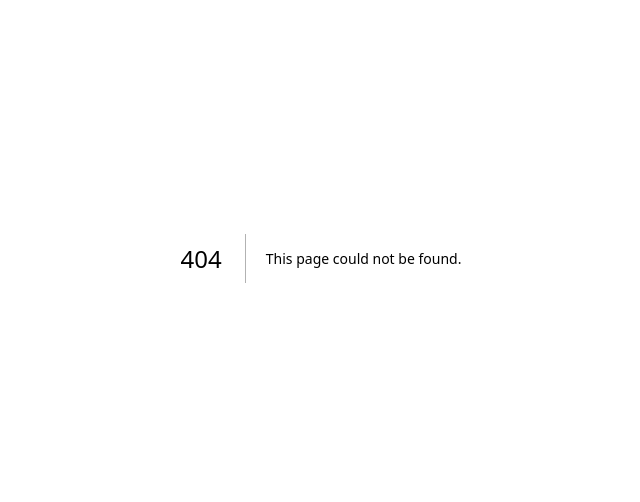
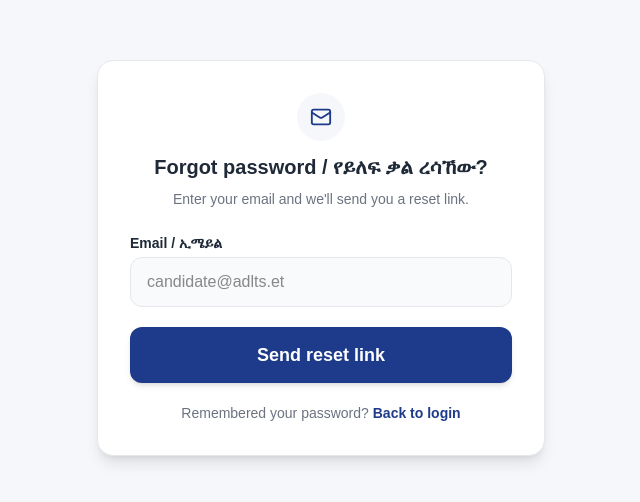
Before and after one commit to ADLTS-Lab/ADLTS-Frontend, a Next.js app: page /forgot-password in a window 1280 px wide. Before the commit this address had no page. Shown: the part 142-644 px from the top of the page, without its empty margins (319-959 px from the left). Built offline with nearby package versions, Linux system fonts and the light colour scheme.

Commit message:
feat(auth): add forgot password page

```diff
--- a/app/candidate/login/page.tsx
+++ b/app/candidate/login/page.tsx
@@ -14,7 +14,6 @@ export default function CandidateLoginPage() {
   const [error, setError] = useState("");
   const [isLoading, setIsLoading] = useState(false);
   const setUser = useAuthStore((s) => s.setUser);
-  const setToken = useAuthStore((s) => s.setToken);
 
   const handleLogin = async (e: React.FormEvent) => {
     e.preventDefault();
@@ -23,9 +22,7 @@ export default function CandidateLoginPage() {
 
     try {
       const res = await login({ email, password });
-      setUser(res.data.user);
-      setToken(res.data.token);
-      localStorage.setItem("auth-token", res.data.token);
+      setUser(res.data.user, res.data.access_token, res.data.entity_type);
       router.push("/candidate/dashboard");
     } catch (err: any) {
       setError(err.message || "Login failed. Check your credentials.");
@@ -94,7 +91,11 @@ export default function CandidateLoginPage() {
                 <label className="text-sm font-semibold text-[#1F2937]">
                   Password (የይለፍ ቃል)
                 </label>
-                <button type="button" className="text-xs text-[#3B82F6] hover:underline">
+                <button
+                  type="button"
+                  onClick={() => router.push("/forgot-password")}
+                  className="text-xs text-[#3B82F6] hover:underline"
+                >
                   Forgot password?
                 </button>
               </div>
@@ -132,9 +133,9 @@ export default function CandidateLoginPage() {
             </button>
 
             <div className="relative flex items-center">
-              <div className="flex-grow border-t border-[#E5E7EB]"></div>
+              <div className="grow border-t border-[#E5E7EB]"></div>
               <span className="mx-4 text-xs text-[#6B7280] uppercase">OR</span>
-              <div className="flex-grow border-t border-[#E5E7EB]"></div>
+              <div className="grow border-t border-[#E5E7EB]"></div>
             </div>
 
             <button
--- /dev/null
+++ b/app/forgot-password/page.tsx
@@ -0,0 +1,101 @@
+"use client";
+
+import { useState } from "react";
+import Link from "next/link";
+import { Mail, ArrowLeft, CheckCircle2 } from "lucide-react";
+
+export default function ForgotPasswordPage() {
+  const [email, setEmail] = useState("");
+  const [isLoading, setIsLoading] = useState(false);
+  const [successMessage, setSuccessMessage] = useState("");
+  const [error, setError] = useState("");
+
+  const handleSubmit = async (e: React.FormEvent) => {
+    e.preventDefault();
+    setError("");
+    setSuccessMessage("");
+    setIsLoading(true);
+
+    try {
+      await new Promise((resolve) => setTimeout(resolve, 650));
+      setSuccessMessage("Check your email for reset link");
+      setEmail("");
+    } catch {
+      setError("Unable to send reset link. Please try again.");
+    } finally {
+      setIsLoading(false);
+    }
+  };
+
+  return (
+    <div className="min-h-screen bg-[#F5F7FA] flex items-center justify-center px-4 py-8">
+      <div className="w-full max-w-md bg-white rounded-2xl shadow-lg border border-[#E5E7EB] p-6 sm:p-8">
+        <div className="text-center mb-6">
+          <div className="mx-auto w-12 h-12 bg-[#F5F7FA] rounded-full flex items-center justify-center mb-3">
+            <Mail className="text-[#1E3A8A]" size={22} />
+          </div>
+          <h1 className="text-xl font-bold text-[#1F2937]">
+            Forgot password / የይለፍ ቃል ረሳኸው?
+          </h1>
+          <p className="mt-2 text-sm text-[#6B7280]">
+            Enter your email and we&apos;ll send you a reset link.
+          </p>
+        </div>
+
+        {successMessage ? (
+          <div className="rounded-2xl border border-emerald-200 bg-emerald-50 p-5 text-center">
+            <CheckCircle2 className="mx-auto mb-3 text-emerald-600" size={32} />
+            <p className="text-sm font-semibold text-emerald-900">{successMessage}</p>
+            <p className="mt-2 text-sm text-emerald-800">
+              If your email exists in our system, you should receive a reset link shortly.
+            </p>
+            <Link
+              href="/login"
+              className="mt-5 inline-flex items-center gap-2 text-sm font-semibold text-[#1E3A8A] hover:underline"
+            >
+              <ArrowLeft size={16} />
+              Back to login
+            </Link>
+          </div>
+        ) : (
+          <form onSubmit={handleSubmit} className="space-y-5">
+            <div>
+              <label className="block text-sm font-semibold text-[#1F2937] mb-1">
+                Email / ኢሜይል
+              </label>
+              <input
+                type="email"
+                required
+                value={email}
+                onChange={(e) => setEmail(e.target.value)}
+                placeholder="candidate@adlts.et"
+                className="w-full px-4 py-3 rounded-xl border border-[#E5E7EB] focus:ring-2 focus:ring-[#3B82F6] focus:border-transparent outline-none transition bg-[#F9FAFB]"
+              />
+            </div>
+
+            {error && (
+              <div className="p-3 bg-red-50 text-[#DC2626] rounded-xl text-sm">
+                {error}
+              </div>
+            )}
+
+            <button
+              type="submit"
+              disabled={isLoading}
+              className="w-full bg-[#1E3A8A] text-white py-3.5 rounded-xl font-bold text-lg hover:bg-[#1E40AF] transition disabled:opacity-50 disabled:cursor-not-allowed shadow-md"
+            >
+              {isLoading ? "Sending..." : "Send reset link"}
+            </button>
+
+            <p className="text-center text-sm text-[#6B7280]">
+              Remembered your password?{" "}
+              <Link href="/login" className="text-[#1E3A8A] font-semibold hover:underline">
+                Back to login
+              </Link>
+            </p>
+          </form>
+        )}
+      </div>
+    </div>
+  );
+}
--- a/app/login/page.tsx
+++ b/app/login/page.tsx
@@ -101,7 +101,11 @@ export default function UnifiedLoginPage() {
               <label className="text-sm font-semibold text-[#1F2937]">
                 Password / የይለፍ ቃል
               </label>
-              <button type="button" className="text-xs text-[#3B82F6] hover:underline">
+              <button
+                type="button"
+                onClick={() => router.push("/forgot-password")}
+                className="text-xs text-[#3B82F6] hover:underline"
+              >
                 Forgot password?
               </button>
             </div>
```
